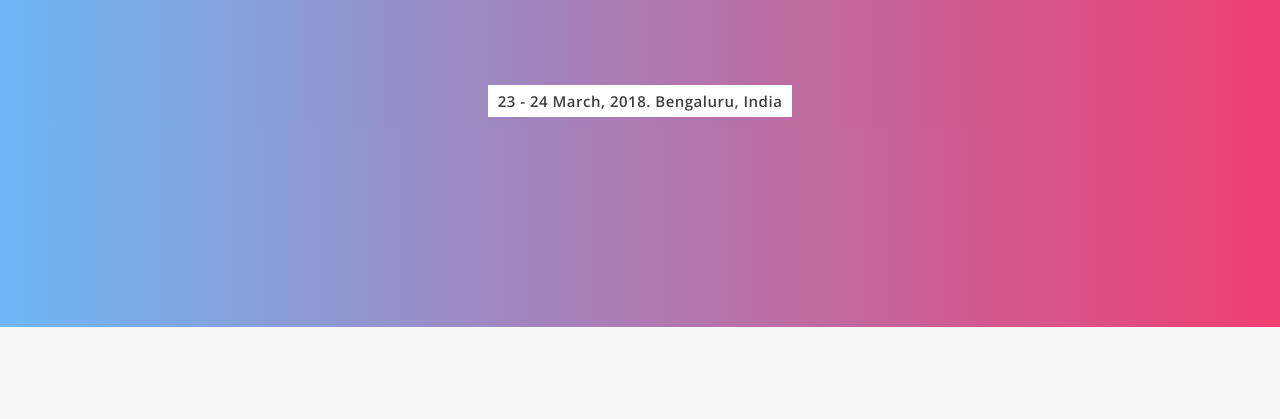
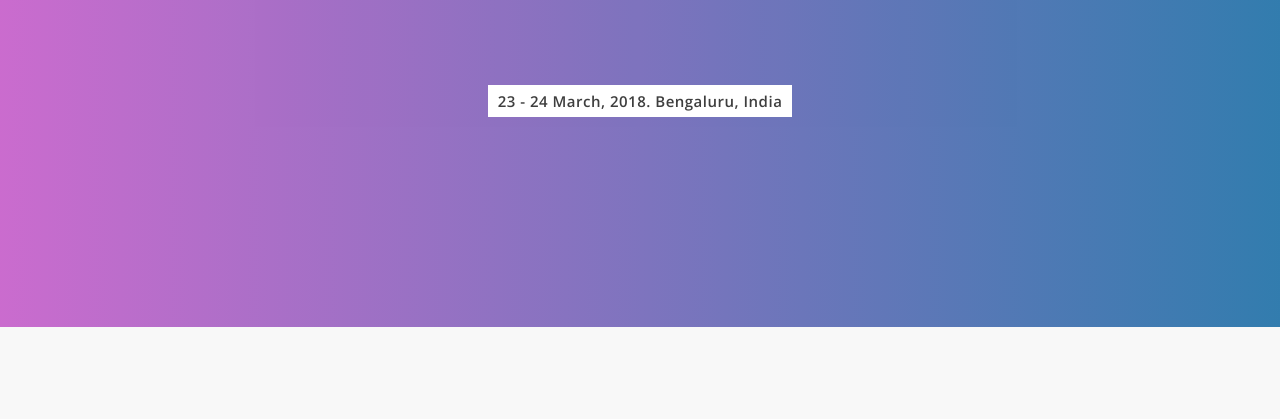
Before and after one commit to vineeth-cnbr/SLAC-2018, a website: page schedule/index.html in a window 1280 px wide. Shown: the part 128-547 px from the top of the page. Drawn offline with nearby package versions, Linux system fonts and the light colour scheme.

Commit message:
Colour swap

```diff
--- a/schedule/index.html
+++ b/schedule/index.html
@@ -16,7 +16,7 @@
 	<!-- Slick slider -->
 	<link href="assets/css/slick.css" rel="stylesheet">
 	<!-- Theme color -->
-	<link id="switcher" href="assets/css/theme-color/default-theme.css" rel="stylesheet">
+	<link id="switcher" href="assets/css/theme-color/jelly-bean-theme.css" rel="stylesheet">
 
 	<!-- Main Style -->
 	<link href="style.css" rel="stylesheet">
```
